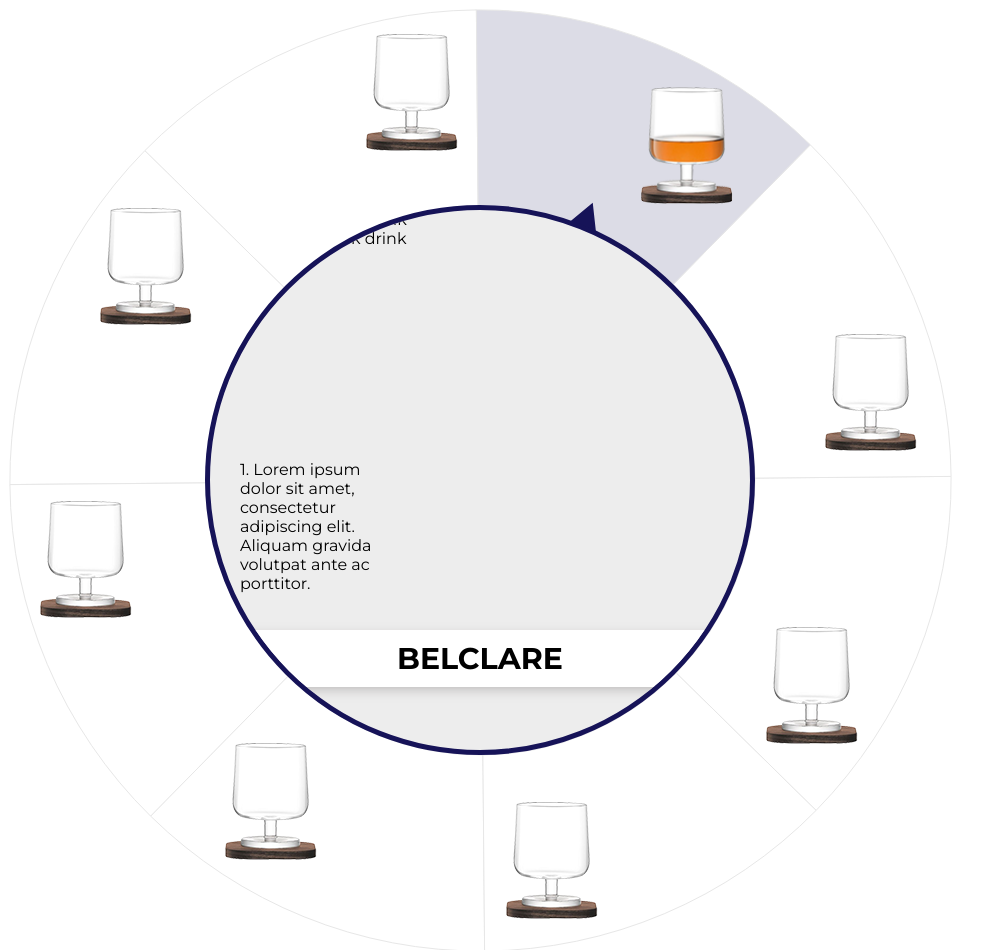
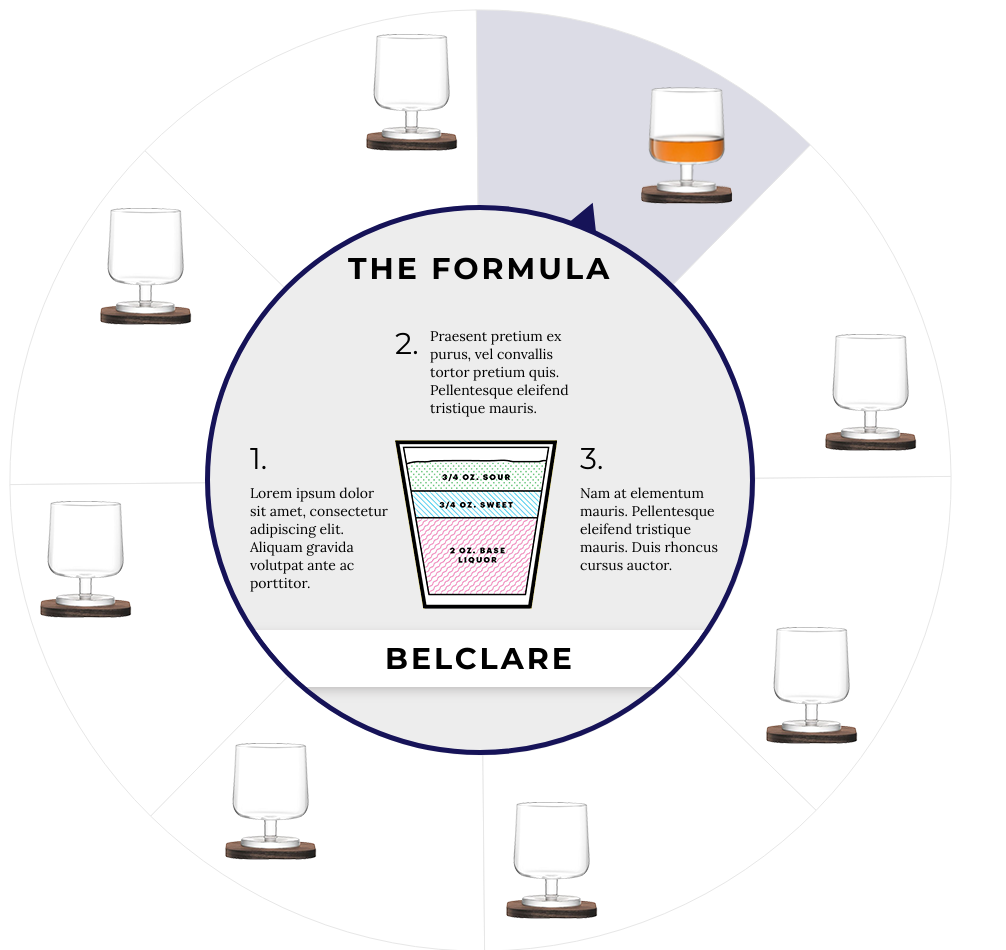
Before and after one commit to RachelSeale/interactiveWheel, a plain HTML site: page index.html in a window 1280 px wide. Shown: the top 950 px of the page, without its empty margins (0-1006 px from the left). Drawn offline with Linux system fonts and the light colour scheme.

Commit message:
completing the inner circle content

```diff
--- a/css/style.css
+++ b/css/style.css
@@ -1,5 +1,9 @@
 body {
     font-family: 'Montserrat', sans-serif;
+}
+
+.hide {
+    display: none;
 }
 
 #wheelDiv > svg { width: 100%; height: 100%; }
@@ -15,11 +19,47 @@ body {
     stroke-width: 3px;
 }
 
+.instruction {
+    font-family: 'Lora', serif;
+    font-size: 14px;
+    position: absolute;
+    width: 140px;
+}
+
 .instruction-one {
+    top: 260px;
+    left: 40px;
+}
+
+.instruction-two {
+    left: 220px;
+    top: 103px;
+}
+
+.instruction-three {
+    top: 260px;
+    left: 370px;
+}
+
+.instruction-number-one,
+.instruction-number-two,
+.instruction-number-three {
     position: absolute;
-    top: 250px;
-    width: 160px;
-    left: 30px;
+    font-size: 30px;
+}
+.instruction-number-one {
+    top: 230px;
+    left: 40px;
+}
+
+.instruction-number-two {
+    top: 115px;
+    left: 185px;
+}
+
+.instruction-number-three {
+    top: 230px;
+    left: 370px;
 }
 
 .inner-circle {
@@ -34,22 +74,51 @@ body {
     overflow: hidden;
 }
 
+.title {
+    letter-spacing: 3px;
+    font-size: 30px;
+    padding: 10px 0;
+    width: 540px;
+    text-align: center;
+    font-weight: bold;
+    position: absolute;
+
+    text-transform: uppercase;
+}
+
 .inner-circle-title {
     left: 0px;
+    top: 30px;
+}
+
+.inner-circle-sub-title {
+    left: 0px;
     top: 420px;
-    position: absolute;
-    font-size: 30px;
-    padding: 10px 0;
-    text-transform: uppercase;
     background-color: white;
-    width: 540px;
     text-align: center;
     overflow: hidden;
-    font-weight: bold;
     box-shadow: 0 4px 12px -2px #b9b7b7;
 }
 
+.cocktail-image {
+    position: absolute;
+    left: 185px;
+    top: 230px;
+}
+.short-title {
+    font-size: 36px;
+    text-transform: uppercase;
+    position: absolute;
+}
+.cocktail-zer {
+    left: 518px;
+    top: 59px;
+}
 
+.cocktail-sev {
+    left: 210px;
+    top: 105px;
+}
 
 [class|=wheelnav-wheelDiv-slice-basic] { fill: white; stroke: #E7E7E7; }
 [class|=wheelnav-wheelDiv-slice-selected] { stroke: #E7E7E7; fill: #dcdce6}
--- a/index.html
+++ b/index.html
@@ -5,15 +5,11 @@
     <title>Cocktail Wheel</title>
     <link rel="stylesheet" href="css/style.css">
     <link href='https://fonts.googleapis.com/css?family=Montserrat:400,700' rel='stylesheet' type='text/css'>
+    <link href='https://fonts.googleapis.com/css?family=Lora' rel='stylesheet' type='text/css'>
   </head>
 
 
 <body>
-<!--
-<input type="button" id="playBtn" value="play()">
-<input type="button" id="pauseBtn" value="pause()">
-<input type="button" id="restartBtn" value="restart()"> -->
-
 
   <div id='wheelDiv' data-wheelnav
    data-wheelnav-slicepath='DonutSlice'
@@ -32,14 +28,34 @@
     <div data-wheelnav-navitemimg='images/Glass.png'></div>
   </div>
   <div class="inner-circle">
-    <div class="inner-circle-title">
+    <div class="inner-circle-title title">
+      <span>The Formula</span>
+    </div>
+    <div class="instruction-container">
+      <span class="instruction-number-one">1.</span>
+      <p class="instruction instruction-one"></p>
+      <span class="instruction-number-two">2.</span>
+      <p class="instruction instruction-two"></p>
+      <span class="instruction-number-three">3.</span>
+      <p class="instruction instruction-three"></p>
+    </div>
+    <div class="cocktail-image">
+
+    </div>
+    <div class="inner-circle-sub-title title">
       <span class="cocktail-title"></span>
     </div>
-    <div class="cocktail-container">
-      <div class="instruction-one"></div>
-      <div class="instruction-two"></div>
-      <div class="instruction-three"></div>
-    </div>
+  </div>
+
+  <div>
+    <span class="short-title cocktail-zer hide" id="#wheelnav-wheelDiv-shortTitle-0"></span>
+    <span class="short-title cocktail-one hide" id="#wheelnav-wheelDiv-shortTitle-1"></span>
+    <span class="short-title cocktail-two hide" id="#wheelnav-wheelDiv-shortTitle-2"></span>
+    <span class="short-title cocktail-thr hide" id="#wheelnav-wheelDiv-shortTitle-3"></span>
+    <span class="short-title cocktail-fou hide" id="#wheelnav-wheelDiv-shortTitle-4"></span>
+    <span class="short-title cocktail-fiv hide" id="#wheelnav-wheelDiv-shortTitle-5"></span>
+    <span class="short-title cocktail-six hide" id="#wheelnav-wheelDiv-shortTitle-6"></span>
+    <span class="short-title cocktail-sev hide" id="#wheelnav-wheelDiv-shortTitle-7"></span>
   </div>
 
 
--- a/js/cocktail.js
+++ b/js/cocktail.js
@@ -5,58 +5,79 @@ var cocktails = [];
 showCocktail = function (cocktailId) {
     cocktail = cocktails[cocktailId]; //Retrieve cocktail by Id
     title = cocktail.title;
+    shortTitle = cocktail.shortTitle;
     instructionOne = cocktail.instructionOne;
     instructionTwo = cocktail.instructionTwo;
     instructionThree = cocktail.instructionThree;
+    imgPath = '<img src= "' + cocktail.imgPath + '" alt="">';
+
 
     $('.cocktail-title').html(title);
+    $('.short-title').html(shortTitle);
     $('.instruction-one').html(instructionOne);
     $('.instruction-two').html(instructionTwo);
     $('.instruction-three').html(instructionThree);
+    $('.cocktail-image').html(imgPath);
 };
 
 
 //Simulate JSON Request
 data = [{
     'title': 'Belclare',
-    'instructionOne': '1. Lorem ipsum dolor sit amet, consectetur adipiscing elit. Aliquam gravida volutpat ante ac porttitor.',
-    'instructionTwo': '2. drink drink drink drink',
-    'instructionThree': '3. drink drink drink drink'
+    'shortTitle': 'Bel',
+    'instructionOne': 'Lorem ipsum dolor sit amet, consectetur adipiscing elit. Aliquam gravida volutpat ante ac porttitor.',
+    'instructionTwo': 'Praesent pretium ex purus, vel convallis tortor pretium quis. Pellentesque eleifend tristique mauris.',
+    'instructionThree': 'Nam at elementum mauris. Pellentesque eleifend tristique mauris. Duis rhoncus cursus auctor.',
+    'imgPath': './images/TheFormula.png'
 }, {
     'title': 'Cosmo',
-    'instructionOne': '1. drink drink drink drink',
-    'instructionTwo': '2. drink drink drink drink',
-    'instructionThree': '3. drink drink drink drink'
+    'shortTitle': 'Cos',
+    'instructionOne': 'Praesent pretium ex purus, vel convallis tortor pretium quis. Pellentesque eleifend tristique mauris.',
+    'instructionTwo': 'Nam at elementum mauris. Pellentesque eleifend tristique mauris. Duis rhoncus cursus auctor.',
+    'instructionThree': 'Lorem ipsum dolor sit amet, consectetur adipiscing elit. Aliquam gravida volutpat ante ac porttitor.',
+    'imgPath': './images/TheFormula.png'
 }, {
     'title': 'Daquari',
-    'instructionOne': '1. drink drink drink drink',
-    'instructionTwo': '2. drink drink drink drink',
-    'instructionThree': '3. drink drink drink drink'
+    'shortTitle': 'Daq',
+    'instructionOne': 'Nam at elementum mauris. Pellentesque eleifend tristique mauris. Duis rhoncus cursus auctor.',
+    'instructionTwo': 'Praesent pretium ex purus, vel convallis tortor pretium quis. Pellentesque eleifend tristique mauris.',
+    'instructionThree': 'Lorem ipsum dolor sit amet, consectetur adipiscing elit. Aliquam gravida volutpat ante ac porttitor.',
+    'imgPath': './images/TheFormula.png'
 }, {
-    'title': 'Cosmopolitan',
-    'instructionOne': '1. drink drink drink drink',
-    'instructionTwo': '2. drink drink drink drink',
-    'instructionThree': '3. drink drink drink drink'
+    'title': 'Mai Thai',
+    'shortTitle': 'Mai',
+    'instructionOne': 'Nam at elementum mauris. Pellentesque eleifend tristique mauris. Duis rhoncus cursus auctor.',
+    'instructionTwo': 'Lorem ipsum dolor sit amet, consectetur adipiscing elit. Aliquam gravida volutpat ante ac porttitor.',
+    'instructionThree': 'Praesent pretium ex purus, vel convallis tortor pretium quis. Pellentesque eleifend tristique mauris.',
+    'imgPath': './images/TheFormula.png'
 }, {
     'title': 'Pina Colada',
-    'instructionOne': '1. drink drink drink drink',
-    'instructionTwo': '2. drink drink drink drink',
-    'instructionThree': '3. drink drink drink drink'
+    'shortTitle': 'Pin',
+    'instructionOne': 'Praesent pretium ex purus, vel convallis tortor pretium quis. Pellentesque eleifend tristique mauris.',
+    'instructionTwo': 'Praesent pretium ex purus, vel convallis tortor pretium quis. Pellentesque eleifend tristique mauris.',
+    'instructionThree': 'Nam at elementum mauris. Pellentesque eleifend tristique mauris. Duis rhoncus cursus auctor.',
+    'imgPath': './images/TheFormula.png'
 }, {
     'title': 'Mojito',
-    'instructionOne': '1. drink drink drink drink',
-    'instructionTwo': '2. drink drink drink drink',
-    'instructionThree': '3. drink drink drink drink'
+    'shortTitle': 'Moj',
+    'instructionOne': 'Lorem ipsum dolor sit amet, consectetur adipiscing elit. Aliquam gravida volutpat ante ac porttitor.',
+    'instructionTwo': 'Nam at elementum mauris. Pellentesque eleifend tristique mauris. Duis rhoncus cursus auctor.',
+    'instructionThree': 'Praesent pretium ex purus, vel convallis tortor pretium quis. Pellentesque eleifend tristique mauris.',
+    'imgPath': './images/TheFormula.png'
 }, {
-    'title': 'Margarita',
-    'instructionOne': '1. drink drink drink drink',
-    'instructionTwo': '2. drink drink drink drink',
-    'instructionThree': '3. drink drink drink drink'
+    'title': 'Manhattan',
+    'shortTitle': 'Man',
+    'instructionOne': 'Nam at elementum mauris. Pellentesque eleifend tristique mauris. Duis rhoncus cursus auctor.',
+    'instructionTwo': 'Praesent pretium ex purus, vel convallis tortor pretium quis. Pellentesque eleifend tristique mauris.',
+    'instructionThree': 'Lorem ipsum dolor sit amet, consectetur adipiscing elit. Aliquam gravida volutpat ante ac porttitor.',
+    'imgPath': './images/TheFormula.png'
 }, {
     'title': 'Martini',
-    'instructionOne': '1. drink drink drink drink',
-    'instructionTwo': '2. drink drink drink drink',
-    'instructionThree': '3. drink drink drink drink'
+    'shortTitle': 'Mar',
+    'instructionOne': 'Lorem ipsum dolor sit amet, consectetur adipiscing elit. Aliquam gravida volutpat ante ac porttitor.',
+    'instructionTwo': 'Praesent pretium ex purus, vel convallis tortor pretium quis. Pellentesque eleifend tristique mauris.',
+    'instructionThree': 'Nam at elementum mauris. Pellentesque eleifend tristique mauris. Duis rhoncus cursus auctor. ',
+    'imgPath': './images/TheFormula.png'
 }];
 
 
--- a/js/index.js
+++ b/js/index.js
@@ -12,6 +12,9 @@
 		var switchCocktail = function (cocktailId) {
 			$('#wheelnav-wheelDiv-title-0').attr('href','./images/Glass.png');
 			$('#wheelnav-wheelDiv-title-' + cocktailId).attr('href','./images/FullGlass.png');
+
+
+			$('svg').after('<text><tspan>hello</tspan></text>');
 			showCocktail(cocktailId);
 		};
 
```
